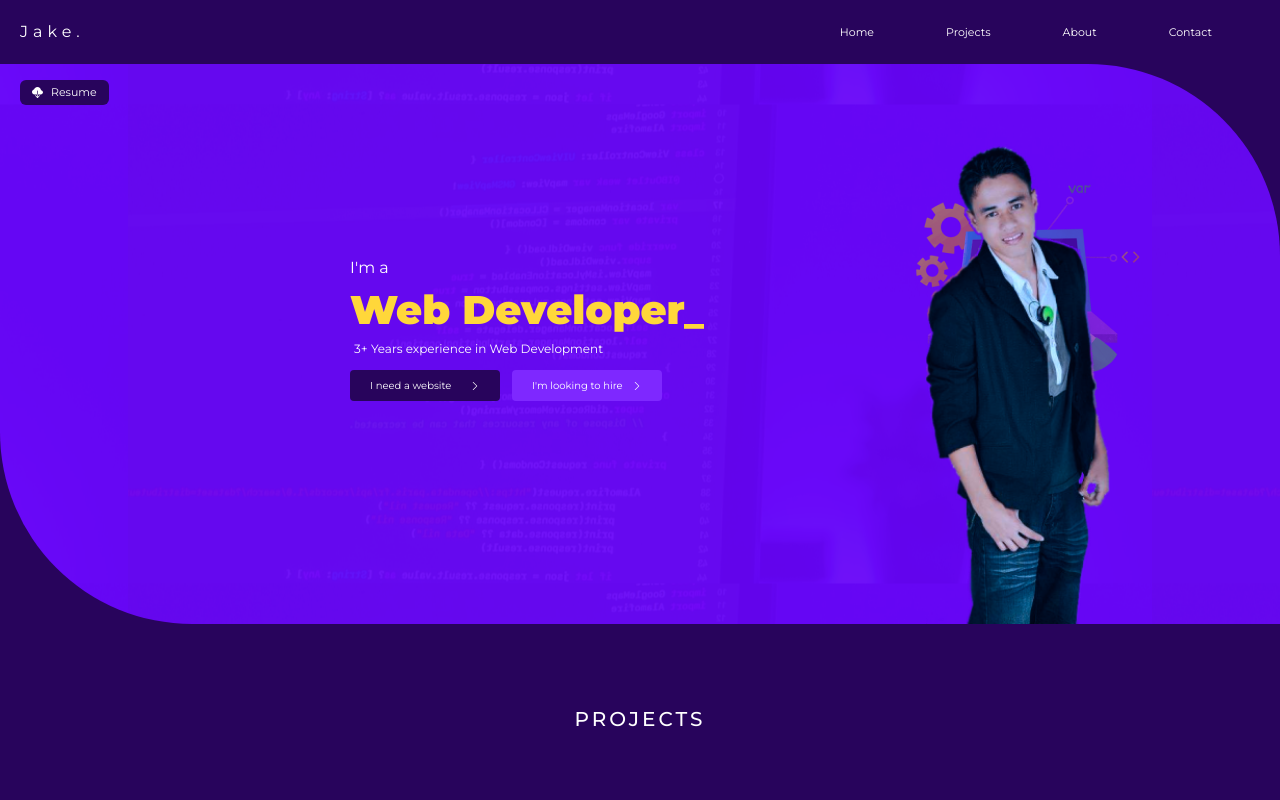
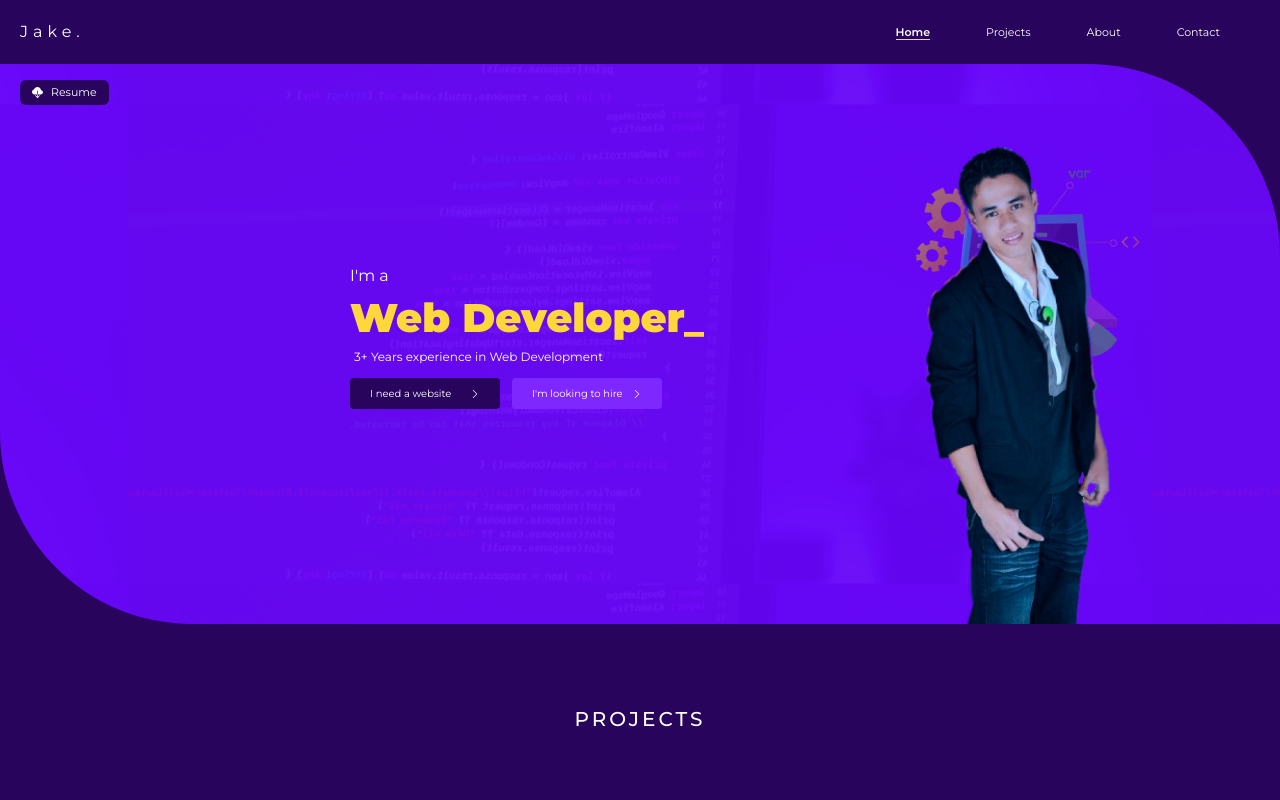
Before and after one commit to jakedsi/my_portfolio, a React (Create React App) app: page / in a window 1280 px wide. Shown: the top 800 px of the page. Built offline with nearby package versions, Linux system fonts and the light colour scheme.

Commit message:
navlinks

```diff
--- a/src/components/About/About.js
+++ b/src/components/About/About.js
@@ -4,7 +4,7 @@ export default function About() {
   return (
     <div className='h-auto'>
         <h1 className='text-center text-white text-[20px] font-medium my-[5vh]' style={{letterSpacing:"3px"}}>ABOUT JAKE</h1>
-        <p className='w-screen text-center px-[22vw] mt-[11vh] text-[15px] text-[#c1c1c1]'>Hello! My name is Jake, and currently living in Philippines as a web developer. Graduated in University of Mindanao with the course of BS in Information Technology I primarily use PHP, but picking up a new framework or language isn't a problem. I have extensive programming experience and I'm comfortable developing on the frontend or backend web applications</p>
+        <p className='w-screen text-center px-[22vw] mt-[11vh] text-[15px] text-[#c1c1c1]'>Hello! My name is Jake, and currently living in Philippines as a web developer. Graduated in University of Mindanao with the course of BS in Information Technology I primarily use PHP, but picking up a new framework or language isn't a problem. I have extensive programming experience and I'm comfortable developing on the frontend or backend web development</p>
         <h1 className='text-center text-[#FFD63C] text-[15px] font-medium mt-[10vh]' style={{letterSpacing:"3px"}}>Backend Development Experience</h1>
         <p className='w-screen text-center px-[22vw] mt-[2vh] text-[14px] text-[#c1c1c1]'>PHP Native, Codeigniter Framework and I also use ExpressJS for building my RESTful API</p>
         <h1 className='text-center text-[#FFD63C] text-[15px] font-medium mt-[10vh]' style={{letterSpacing:"3px"}}>Frontend Development Experience</h1>
--- a/src/components/Home/Hero.js
+++ b/src/components/Home/Hero.js
@@ -8,26 +8,26 @@ export default function Hero() {
         <div className='h-[70vh] w-screen bg-[#6905F9] rounded-tr-[12rem] rounded-bl-[12rem]' style={{ backgroundImage: `url(${process.env.PUBLIC_URL + '/backgroundHero.png'})`,
             backgroundPositionY: 'center',
             backgroundPositionX: 'center'}}></div>
-        <div className='absolute top-0 w-screen flex justify-between gap-10'>
+        <div className='absolute top-0 w-screen flex justify-between gap-10 mt-[8vh]'>
             <div className='flex justify-between w-[55%]'>
             <div className='px-5'>
-                <button className='flex items-center text-white gap-2 mt-[10vh] text-[11px] bg-[#28045C] py-1 px-3 rounded-md'><BsCloudDownloadFill /> Resume</button>
+                <button className='flex items-center text-white gap-2 mt-[2vh] text-[11px] bg-[#28045C] py-1 px-3 rounded-md'><BsCloudDownloadFill /> Resume</button>
             </div>
-            <div className='mt-[32vh]'>
+            <div className='mt-[25vh]'>
                 <div className='text-left flex flex-col'>
                 <p className='text-white'>I'm a</p>
                 <h1 className='text-[#FFD73A] font-black text-[40px]'>Web Developer_</h1>
                 <p className='text-white text-[12px] pl-1'>3+ Years experience in Web Development</p>
                 <div className='flex mt-3 gap-3'>
-                    <button className='flex items-center text-[10px] text-white py-2 px-5 w-[150px] justify-between bg-[#28045C] rounded'>I need a website  <BsChevronRight className='text-right'/></button>
-                    <button className='flex items-center text-[10px] text-white py-2 px-5 w-[150px] justify-between bg-[#7E28FF] rounded'>I'm looking to hire  <BsChevronRight className='text-right'/></button>
+                    <button className='flex items-center text-[10px] text-white py-2 px-5 w-[150px] justify-between bg-[#28045C] rounded hover:rounded-lg'>I need a website  <BsChevronRight className='text-right'/></button>
+                    <button className='flex items-center text-[10px] text-white py-2 px-5 w-[150px] justify-between bg-[#7E28FF] rounded hover:rounded-lg'>I'm looking to hire  <BsChevronRight className='text-right'/></button>
                 </div>
                 </div>
             </div>
             </div>
-            <img src={Me} alt="" className='h-[60vh] right-0 pr-[170px] z-20 mt-[18vh]'/>
+            <img src={Me} alt="" className='h-[60vh] right-0 pr-[170px] z-20 mt-[10vh]'/>
         </div>
-        <img src={Coding} alt="" className='absolute top-[135px] right-[130px] z-10' />
+        <img src={Coding} alt="" className='absolute top-[15vh] right-[130px] z-10' />
 
     </div>
   )
--- a/src/components/Navbar.js
+++ b/src/components/Navbar.js
@@ -1,17 +1,17 @@
 import React from 'react'
-
+import { NavLink} from 'react-router-dom'
 export default function Navbar() {
   return (
         <div className='flex justify-between items-center h-[8vh] w-screen text-white px-5'>
             <div>
                 <h5 style={{letterSpacing: "5px"}}>Jake.</h5>
             </div>
-            <div className='flex justify-between text-[11px] gap-14 pr-10'>
-                <h1 className='py-1 px-2'>Home</h1>
-                <h1 className='py-1 px-2'>Projects</h1>
-                <h1 className='py-1 px-2'>About</h1>
-                <h1 className='py-1 px-2'>Contact</h1>
-            </div>
+            <ul className='flex justify-between text-[11px] gap-14 pr-10'>
+                <li className=' cursor-pointer hover:text-purple-100 '><NavLink exact="true" activeclassname="active" to="/" end> Home </NavLink></li>
+                <li className=' cursor-pointer hover:text-purple-100 '><NavLink exact="true" activeclassname="active" to="/projects" end> Projects </NavLink></li>
+                <li className=' cursor-pointer hover:text-purple-100 '><NavLink exact="true" activeclassname="active" to="/about" end> About </NavLink></li>
+                <li className=' cursor-pointer hover:text-purple-100 '><NavLink exact="true" activeclassname="active" to="/contact" end> Contact </NavLink></li>
+            </ul>
         </div>
   )
 }
--- a/src/index.css
+++ b/src/index.css
@@ -7,3 +7,8 @@ body {
   background : #28045C;
   overflow-x : hidden;
 }
+
+.active {
+    border-bottom: 1px solid #e6c8d3;
+    font-weight: 600;
+  }
```
